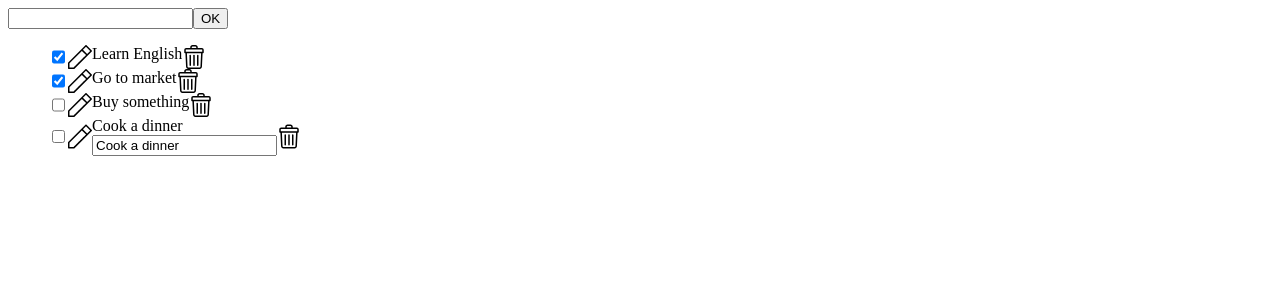
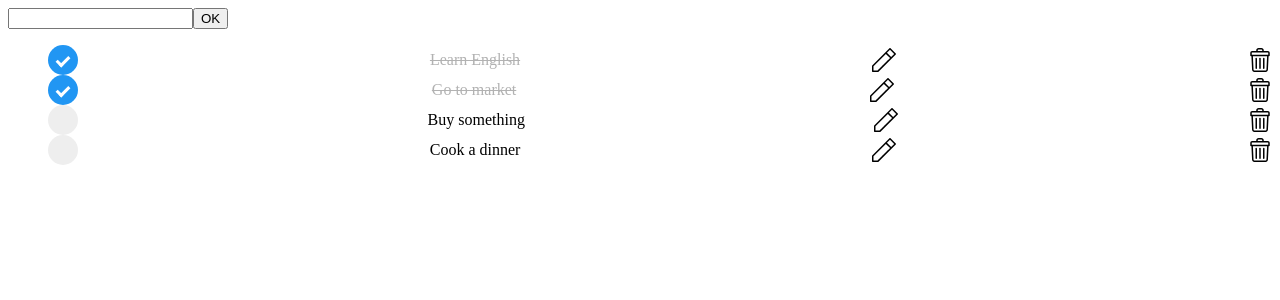
Before and after one commit to nhuquynh1499/vuejs-todos-app, a Vue app: page / in a window 1280 px wide. Shown: the top 300 px of the page. Built offline with nearby package versions, Linux system fonts and the light colour scheme.

Commit message:
Check done for todo-item

```diff
--- a/src/App.vue
+++ b/src/App.vue
@@ -2,7 +2,6 @@
   <div class="">
     <input type="text" v-model="newTodo"/>
     <button @click="addItem">OK</button>
-
   </div>
 
   <ul>
@@ -14,6 +13,7 @@
       :isCompleted="todo.isCompleted"
       @openInputEdit="openInputEdit"
       @removeItem="removeItem"
+      @checkDone="checkDone"
     >
     </ToDoItem>
   </ul>
@@ -31,7 +31,7 @@ export default {
     return {
       name: "Quynh",
       newTodo: "",
-      activeId: "9897ecfd-9244-4c53-af2f-9fd1c4db2d48",
+      activeId: "",
       todos: [{
         _id: "1789db9a-2a3b-453e-87e4-a6749c5f2f7e",
         content: "Learn English",
@@ -68,6 +68,12 @@ export default {
 
     removeItem(id) {
       this.todos = this.todos.filter(item => item._id !== id)
+    },
+
+    checkDone(id) {
+      this.todos.map(item => {
+        item.isCompleted = (item._id === id ? !item.isCompleted : item.isCompleted)
+      })
     }
   },
 }
--- /dev/null
+++ b/src/components/CheckBox.vue
@@ -0,0 +1,68 @@
+<template>
+    <div :class="{ checked: isCompleted, container: true }">
+        <span class="checkmark" @click="checkDone(_id)"></span>
+    </div>
+</template>
+
+<script>
+export default {
+    props: ['_id', 'isCompleted'],
+
+    methods: {
+        checkDone(_id) {
+            this.$emit('checkDone', _id)
+        }
+    }
+}
+</script>
+
+<style lang="scss" scoped>
+    .container{
+        position: relative;
+        cursor: pointer;
+        font-size: 30px;
+        user-select: none;
+        width: 30px;
+        height: 30px;
+
+        .checkmark{
+            position:absolute;
+            top:0;
+            left:0;
+            width:30px;
+            height:30px;
+            background:#eee;
+            border-radius:3px;
+            border-radius: 50%;
+
+            &::after{
+                content:"";
+                position:absolute;
+                display:none;
+                top:50%;
+                left:50%;
+                width: 5px;
+                height: 10px;
+                border: solid white;
+                border-width: 0 3px 3px 0;
+                transform:translate(-50%,-50%) rotate(45deg);
+            }
+        }
+
+        &:hover {
+            .checkmark {
+                background:#ccc;
+            }
+        }
+    }
+
+    .container.checked {
+        .checkmark{
+            background:#2196F3;
+        }
+
+        .checkmark:after{
+            display:block;
+        }
+    }
+</style>
--- a/src/components/MainContent.vue
+++ b/src/components/MainContent.vue
@@ -1,22 +1,34 @@
 <template>
-    <div>
-        <span >{{ content }}</span>
+    <div class="mainContent">
+        <span :class="{ completed: isCompleted }"> {{ content }} </span>
         <input type="text" :class="{ actived: _id === activeId }" :value="content"/>
     </div>
 </template>
 
 <script>
 export default {
-    props: ['_id', 'content', 'activeId'],
+    props: ['_id', 'content', 'isCompleted', 'activeId'],
 }
 </script>
 
 <style lang="scss" scoped>
-    input[type="text"] {
-        display: none;
+    .mainContent {
+        position: relative;
+
+        input[type="text"] {
+            display: none;
+        }
+
+        input[type="text"].actived {
+            display: block;
+            position: absolute;
+            top: 0;
+        }
+
+        .completed {
+            text-decoration: line-through;
+            color: #b2b2b2;
+        }
     }
 
-    input[type="text"].actived {
-        display: block;
-    }
 </style>
--- a/src/components/ToDoItem.vue
+++ b/src/components/ToDoItem.vue
@@ -1,23 +1,33 @@
 <template>
     <li :class="{ completed: isCompleted }">
-        <input type="checkbox" :checked="isCompleted"/>
-        <img src="../assets/edit.svg" @click="openInputEdit(_id)"/>
+        <CheckBox
+            :_id="_id"
+            :isCompleted="isCompleted"
+            @checkDone="checkDone"
+        ></CheckBox>
         <MainContent
             :_id="_id"
             :content="content"
             :activeId="activeId"
+            :isCompleted="isCompleted"
         ></MainContent>
+        <img src="../assets/edit.svg" @click="openInputEdit(_id)"/>
         <img src="../assets/delete.svg" @click="removeItem(_id)"/>
     </li>
 </template>
 
 <script>
 import MainContent from './MainContent.vue';
+import CheckBox from './CheckBox.vue';
+
 export default {
     props: ['_id', 'content', 'isCompleted', 'activeId'],
+
     components: {
-        MainContent
+        MainContent,
+        CheckBox
     },
+
     methods: {
         openInputEdit(_id) {
             this.$emit('openInputEdit', _id)
@@ -25,6 +35,10 @@ export default {
 
         removeItem(_id) {
             this.$emit('removeItem', _id)
+        },
+
+        checkDone(_id) {
+            this.$emit('checkDone', _id)
         }
     }
 }
@@ -33,6 +47,8 @@ export default {
 <style lang="scss" scoped>
     li {
         display: flex;
+        align-items: center;
+        justify-content: space-between;
         img {
             width: 24px;
         }
```
